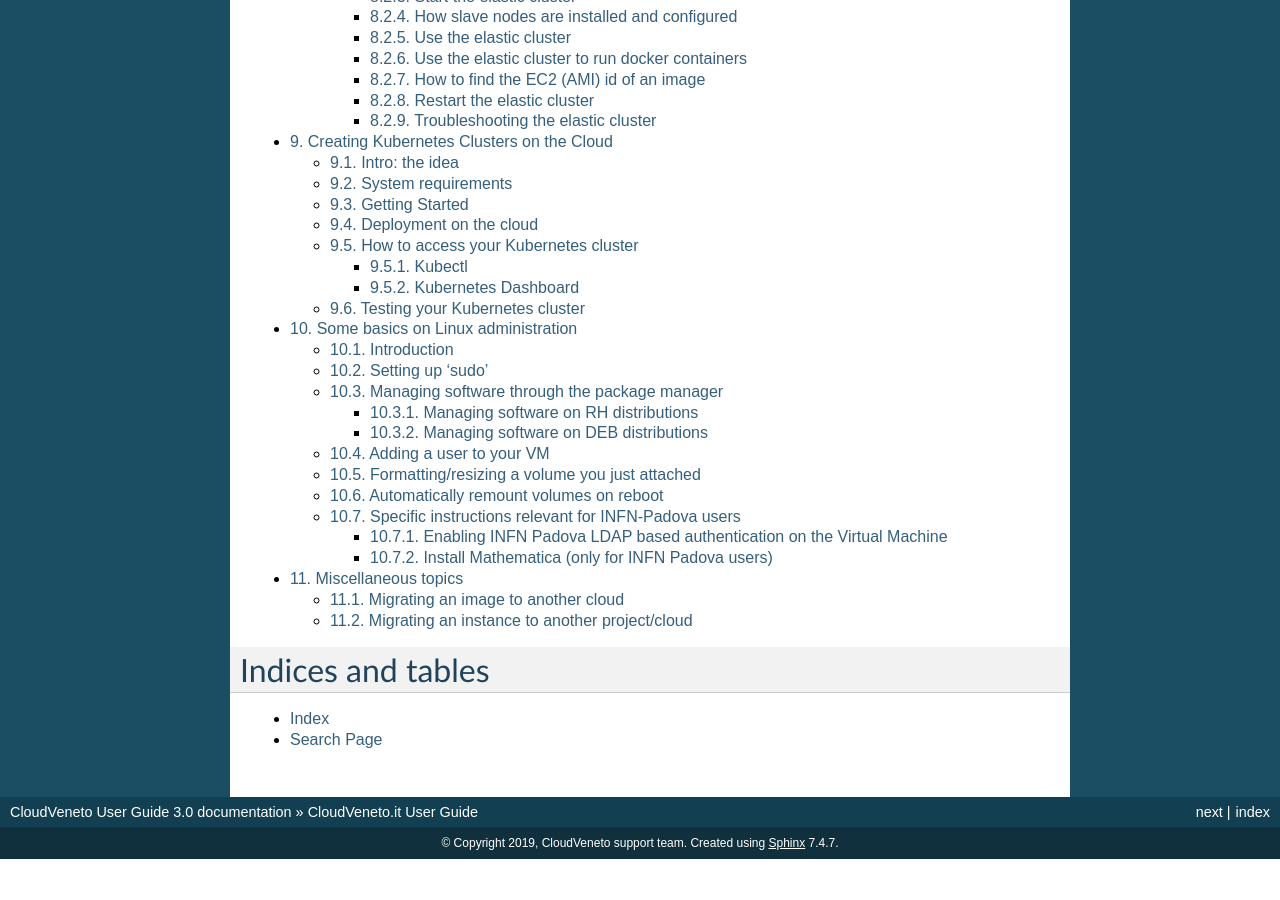
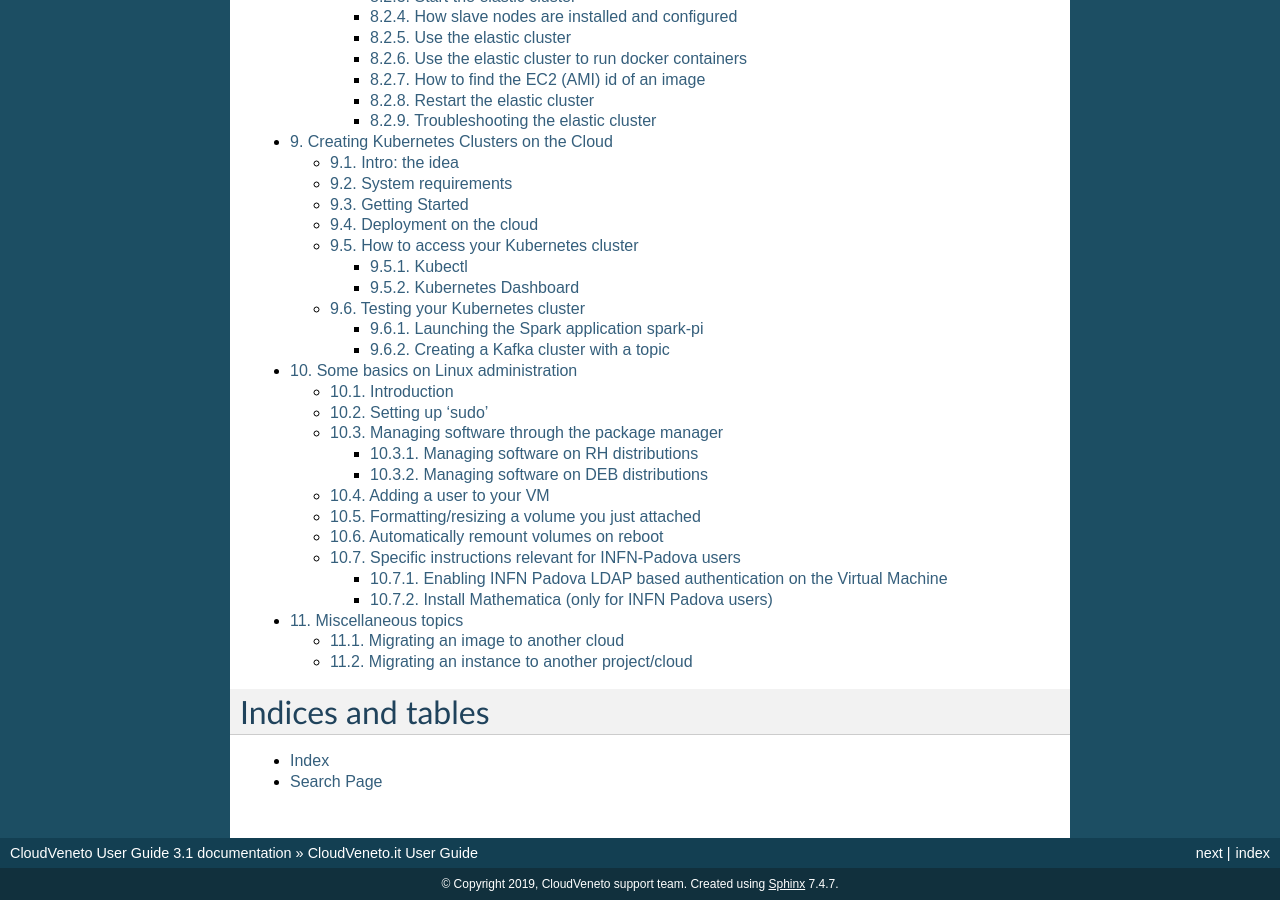
Before and after one commit to marcoverl/CVUserGuide, a Sphinx documentation site: the page built from source/index.rst, in a window 1280 px wide and 900 px high, scrolled down 1738 px. Built offline with Sphinx 7.4.7, drawn with Linux system fonts in a browser that asks for light colours; before the commit the page ends 2597 px from its top, so only the background shows below that; some of the changed lines change nothing that is shown; some of the changed text lies outside the part shown.

Commit message:
modified:   source/K8sCluster.rst 	modified:   source/conf.py

```diff
--- a/source/K8sCluster.rst
+++ b/source/K8sCluster.rst
@@ -3,7 +3,7 @@
 
 The virtual machines provided by CloudVeneto can also be used to deploy
 Kubernetes clusters where users familiar with Kubernetes can run their
-applications. `Kubernetes (k8s) <https://kubernetes.io/>`__ is the most
+applications. `Kubernetes (K8S) <https://kubernetes.io/>`__ is the most
 popular production-grade container orchestrator.
 
 In this chapter we explain how to deploy a Kubernetes cluster using
@@ -18,7 +18,7 @@
 flannel network. The playbooks can enrich the cluster installation with
 a set of services such as:
 
--  Dashboards: k8s legacy and Grafana;
+-  Dashboards: K8S legacy and Grafana;
 
 -  Monitoring: Prometheus operator;
 
@@ -29,11 +29,11 @@
 
 The deployment environment requires:
 
--  Ansible 2.5.0+
+-  Ansible 2.5.0+ (on the user client)
 
--  Ubuntu 18.04
+-  Ubuntu 18.04 (for master and node images)
 
--  Master and nodes must have passwordless SSH access
+-  at least 2 CPUs for the master
 
 Getting Started
 ---------------
@@ -57,6 +57,10 @@
     |   +-- config
     |   +-- keystone_client.py
     |   +-- tls-ca-bundle.pem
+    +-- examples
+    |   +-- spark-pi.yaml
+    |   +-- kcluster.yaml
+    |   +-- ktopic.yaml
     +-- deploy_k8s.yaml
     +-- deploy_master_openstack.yaml
     +-- deploy_node_openstack.yaml
@@ -90,6 +94,16 @@
         +-- docker
         |   +-- tasks
         |       +-- main.yml
+        +-- haproxy
+        |   +-- tasks
+        |   |   +-- main.yml
+        |   +-- templates
+        |       +-- haproxy.cfg.j2
+        +-- keepalived
+        |   +-- tasks
+        |       +-- main.yml
+        |   +-- templates
+        |       +-- keepalived.conf.j2
         +-- kubeadm
         |   +-- tasks
         |       +-- main.yml
@@ -98,6 +112,13 @@
         |   |   +-- main.yml
         |   +-- tasks
         |       +-- main.yml
+        +-- masterha
+        |   +-- handlers
+        |   |   +-- main.yml
+        |   +-- tasks
+        |       +-- main.yml
+        |   +-- templates
+        |       +-- kubeadm-config.yaml.j2
         +-- node
         |   +-- tasks
         |      +-- main.yml
@@ -119,39 +140,28 @@
 all hosts (i.e. the VMs) on CloudVeneto and deploy Kubernetes on it. To
 do it:
 
--  edit the file openstack\_config.yaml and fill up all required
-   attributes (i.e. OS\_AUTH\_URL, OS\_PROJECT\_NAME, OS\_USERNAME,
+-  edit the file openstack\_config.yaml and fill up all required attributes
+   (i.e. OS\_USERNAME, OS\_PASSWORD, OS\_PROJECT\_NAME, OS\_PROJECT\_ID, OS\_NETWORK,
    etc), the same used for accessing OpenStack by its client;
 
 -  define the VMs characteristics of the master and nodes, in terms of
-   name, flavor, and image;
+   name, flavor, and image (default values for flavor and image are defined);
 
 -  specify the number of nodes (i.e. OS\_NODES) of your cluster.
 
+Look at the comments inside the openstack\_config.yaml file for more details.
+
 Verify if the 'shade' Python module is available on your environment,
 otherwise install it:
-
 ::
 
     # pip install shade
 
 
-Add your SSH private key to the ssh-agent. Please use the same key
-associated to your OpenStack Key Pair and by which you can login your VM
-using ssh -i cloud.key username@instance\_ip.
-
+Execute:
 ::
 
-    # eval "$(ssh-agent -s)"
-    Agent pid 59566
-
-    # ssh-add cloud.key
-
-
-Finally execute:
-
-::
-
+    # export ANSIBLE_HOST_KEY_CHECKING=False
     # ansible-playbook deploy_master_openstack.yaml
 
 
@@ -182,15 +192,21 @@
 OpenStack based cloud. Do not forget to source the openrc.sh with your
 OpenStack credentials and OS\_CACERT variable set.
 
-Edit $HOME/.kube/config and set the IP address of your new Kubernetes
-master.
+The only manual configuration required is to edit $HOME/.kube/config and set the IP address of your new K8S master.
+
+To allow other users to access your K8S cluster and operate on a subset of its resources, edit the auth-policy file with:
+::
+
+    # kubectl -n kube-system edit configmap k8s-auth-policy
+
+modify in the first block the line "resources" and replace "type": "role", "values": ["k8s-user"] with e.g. "type": "user", "values": ["username1", "username2"]
 
 Kubernetes Dashboard
 ^^^^^^^^^^^^^^^^^^^^
 
 The cluster exposes the following dashboards:
 
--  k8s dashboard: https://master\_ip:30900
+-  K8S dashboard: https://master\_ip:30900
 
 -  Prometheus UI: http://master\_ip:30901
 
@@ -198,7 +214,7 @@
 
 -  Grafana UI: http://master\_ip:30903
 
-To login into the k8s dashboard use the token of the kube-system:default
+To login into the K8S dashboard use the token of the kube-system:default
 service account. To get it, execute the following command from your
 environment, or from the master node:
 
@@ -232,11 +248,14 @@
 Testing your Kubernetes cluster
 -------------------------------
 
-The cluster comes up by default with two k8s operators implementing the
+The cluster comes up by default with two K8S operators implementing the
 popular Big Data Analytics and Streaming platforms Apache
 `Spark <https://spark.apache.org/>`__ and
 `Kafka <https://kafka.apache.org/>`__ (you can avoid this by removing
 the roles spark and kafka in the file deploy\_k8s.yaml).
+
+Launching the Spark application spark-pi
+^^^^^^^^^^^^^^^^^^^^^^^^^^^^^^^^^^^^
 
 You can use the Spark application spark-pi to verify that the cluster
 works properly. Just take the examples/spark-pi.yaml file and execute
@@ -273,3 +292,53 @@
     ::
 
         # kubectl api-versions
+
+Creating a Kafka cluster with a topic
+^^^^^^^^^^^^^^^^^^^^^^^^^^^^^^^^^^^
+
+Declare the cluster structure as in the kcluster.yaml file taken from the examples directory, and execute the following kubectl command:
+::
+
+    # kubectl apply -f kcluster.yaml
+
+For further details on configuration see https://strimzi.io/docs/master/#assembly-deployment-configuration-str
+
+A topic for the Kafka cluster can be declared as in the ktopic.yaml file taken from the examples directory, and created by executing the following kubectl command:
+::
+    # kubectl apply -f ktopic.yaml
+
+Kubernetes provides a port on the master for accessing the created cluster.
+The port number is reported by the following kubectl command:
+::
+
+    # kubectl get service kcluster-kafka-external-bootstrap -o=jsonpath='{.spec.ports[0].nodePort}{"\n"}'
+
+Other useful commands for monitor the status of the cluster are:
+::
+
+    # kubectl get service
+    NAME                                    TYPE        CLUSTER-IP       EXTERNAL-IP   PORT(S)                      AGE
+    kcluster-kafka-0                        NodePort    10.97.1.118      <none>        9094:31945/TCP               64s
+    kcluster-kafka-1                        NodePort    10.100.252.199   <none>        9094:31730/TCP               64s
+    kcluster-kafka-2                        NodePort    10.106.128.149   <none>        9094:31608/TCP               64s
+    kcluster-kafka-bootstrap                ClusterIP   10.109.113.86    <none>        9091/TCP                     65s
+    kcluster-kafka-brokers                  ClusterIP   None             <none>        9091/TCP                     65s
+    kcluster-kafka-external-bootstrap       NodePort    10.107.133.0     <none>        9094:32161/TCP               64s
+    kcluster-zookeeper-client               ClusterIP   10.103.223.73    <none>        2181/TCP                     93s
+    kcluster-zookeeper-nodes                ClusterIP   None             <none>        2181/TCP,2888/TCP,3888/TCP   93s
+    kubernetes                              ClusterIP   10.96.0.1        <none>        443/TCP                      3d1h
+
+    # kubectl get pod
+    NAME                                            READY   STATUS    RESTARTS   AGE
+    kcluster-entity-operator-7b8d767b5c-lh6kp       3/3     Running   0          3m55s
+    kcluster-kafka-0                                2/2     Running   0          4m28s
+    kcluster-kafka-1                                2/2     Running   0          4m28s
+    kcluster-kafka-2                                2/2     Running   0          4m28s
+    kcluster-zookeeper-0                            2/2     Running   0          4m56s
+    kcluster-zookeeper-1                            2/2     Running   0          4m56s
+    kcluster-zookeeper-2                            2/2     Running   0          4m56s
+    strimzi-cluster-operator-6464cfd94f-tmbqd       1/1     Running   0          3d1h
+
+    # kubectl get kafkatopics
+    NAME                  AGE
+    ktopic                12s
--- a/source/conf.py
+++ b/source/conf.py
@@ -56,7 +56,7 @@
 # The short X.Y version.
 version = '3.0'
 # The full version, including alpha/beta/rc tags.
-release = '3.0'
+release = '3.1'
 
 # The language for content autogenerated by Sphinx. Refer to documentation
 # for a list of supported languages.
```
